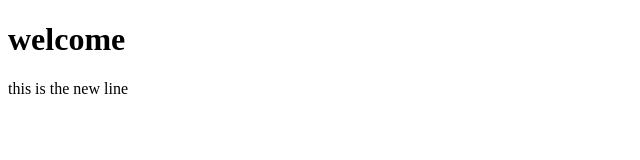
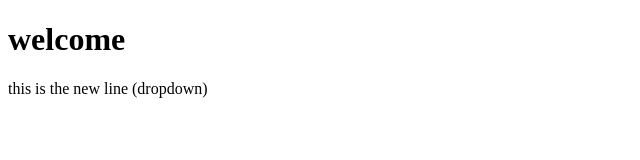
Before and after one commit to ishantgurjar09/localrepo, a plain HTML site: page index.html in a window 1280 px wide. Shown: the whole page, without its empty margins (0-640 px from the left). Drawn offline with Linux system fonts and the light colour scheme.

```diff
--- a/index.html
+++ b/index.html
@@ -7,6 +7,6 @@
 </head>
 <body>
     <h1>welcome</h1>
-    <p>this is the new line</p>
+    <p>this is the new line (dropdown)</p>
 </body>
 </html>
```
